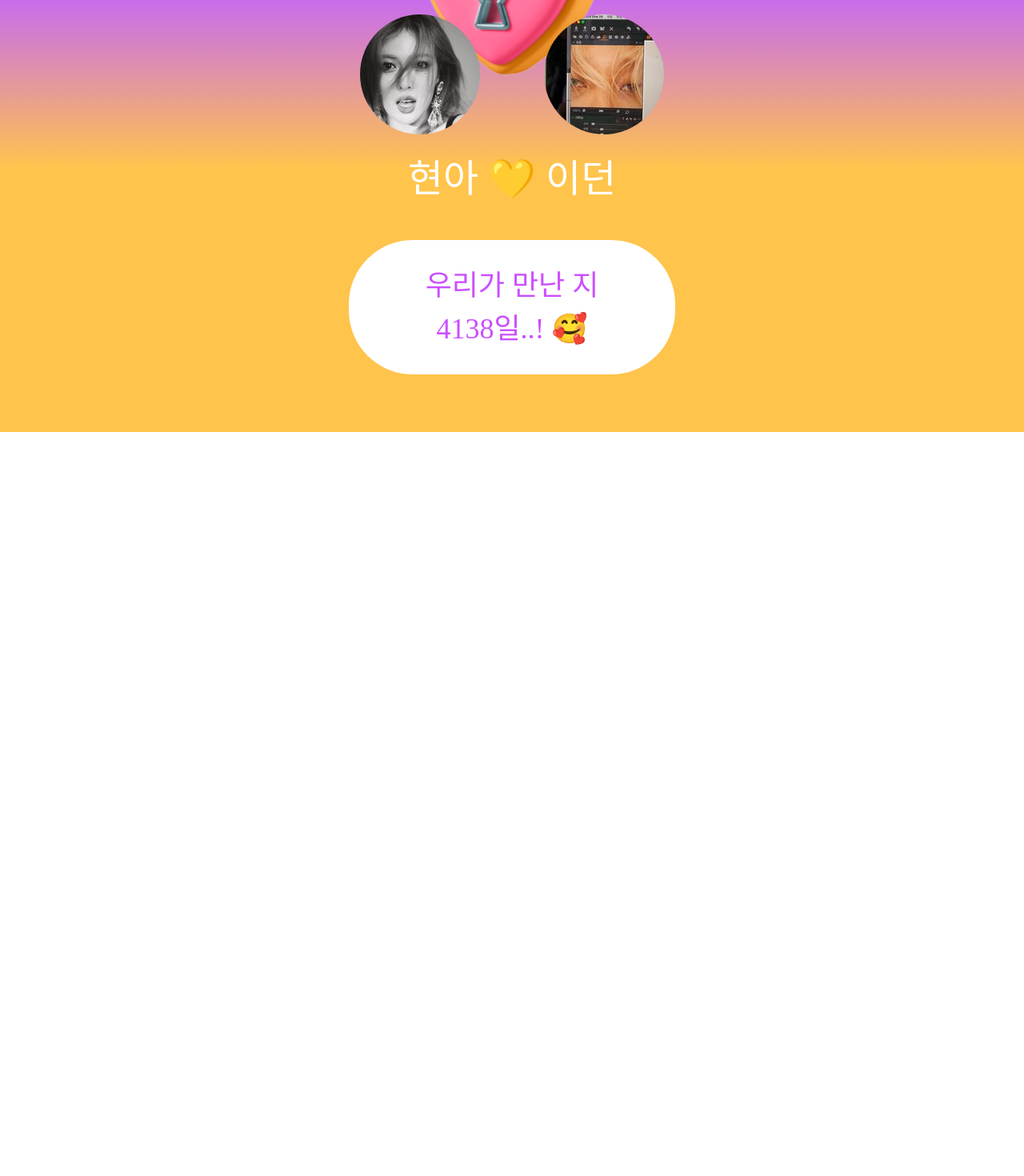
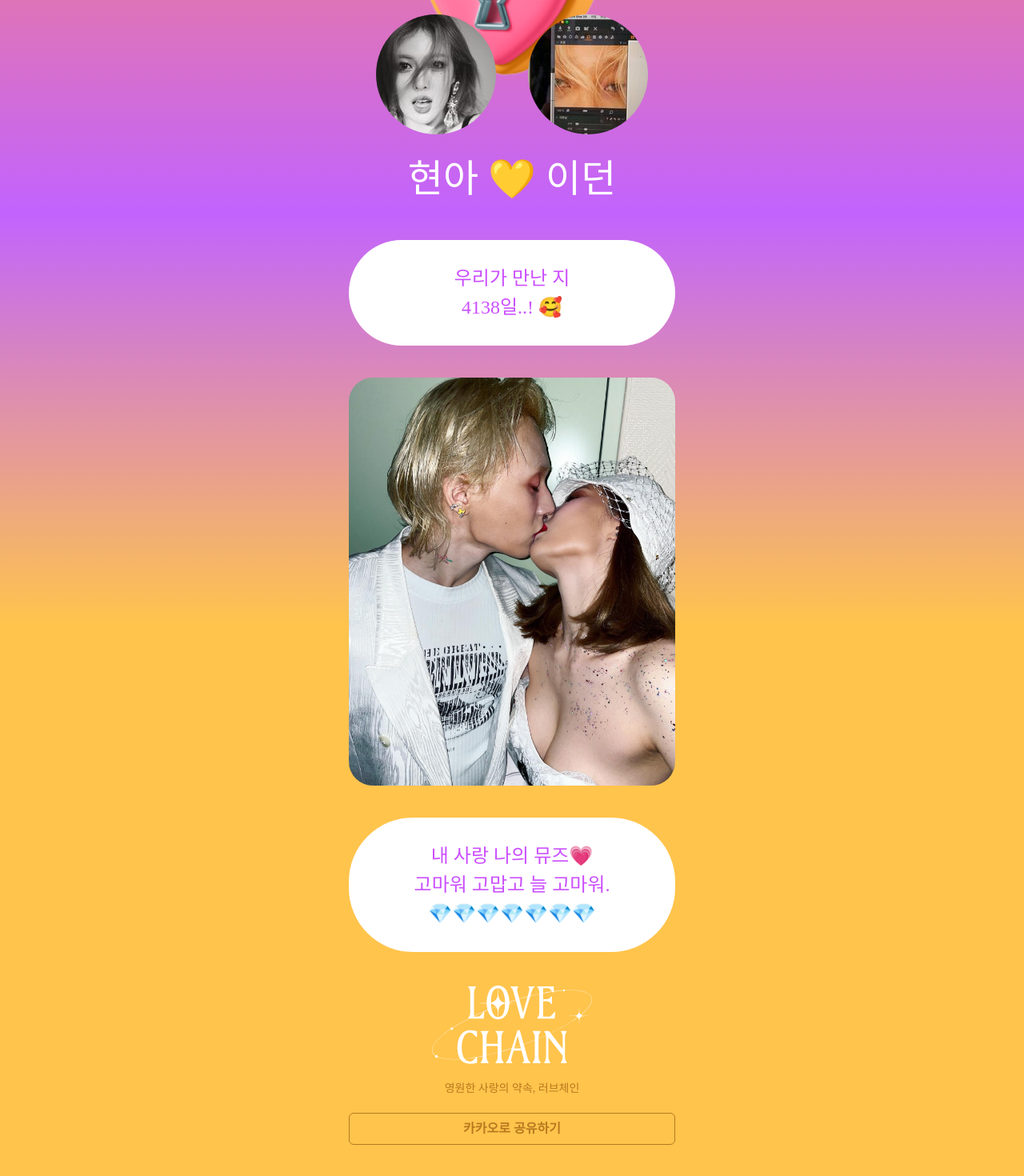
Before and after one commit to klaytn-love-chain/love-chain-client, a Next.js app: page /site/1 in a window 1280 px wide. Shown: the part 260-1730 px from the top of the page at 80% size. Before the commit the page ends 800 px from the top, so only its background shows below. Built offline with nearby package versions, Linux system fonts and the light colour scheme; a web font is replaced by a local one.

Commit message:
add microsite details

```diff
--- a/src/components/MicroSite.js
+++ b/src/components/MicroSite.js
@@ -1,22 +1,79 @@
 /* eslint-disable @next/next/no-img-element */
-import React from 'react';
+import React, { useEffect } from 'react';
+import Link from 'next/link';
+import { useRouter } from 'next/router';
 import styles from './MicroSite.module.scss';
-import { LOCK_OWNER_INFO as data } from '../constant'
+import { LOCK_OWNER_INFO as data, DOMAIN_URL, KAKAO_JS_KEY } from '../constant';
 import dayjs from 'dayjs';
+import { Button, Image } from '@chakra-ui/react';
+import { useScript } from "../hooks/useScript";
 
 function MicroSite() {
+	const router = useRouter();
+  const { tokenId } = router.query;
 	const now = dayjs();
 	const coupleDate = dayjs(data.options.date);
+	const status = useScript("https://developers.kakao.com/sdk/js/kakao.js");
+	const SHARE_URL = `${DOMAIN_URL}/${tokenId}`;
+
+	useEffect(() => {
+		if (status === "ready" && window.Kakao) {
+				// 중복 initialization 방지
+				if (!window.Kakao.isInitialized()) {
+						// 두번째 step 에서 가져온 javascript key 를 이용하여 initialize
+					window.Kakao.init(KAKAO_JS_KEY);
+					window.Kakao.Link.sendDefault({
+						objectType: "feed",
+							content: {
+								title: '영원한 사랑의 약속, 러브체인',
+								description: "내용!",
+								imageUrl: "https://love-chain.vercel.app/images/sample-lock.png",
+								link: {
+									mobileWebUrl: SHARE_URL,
+									androidExecParams: "test",
+								},
+							},
+							buttons: [
+								{
+									title: "웹으로 이동",
+									link: {
+										mobileWebUrl: SHARE_URL,
+									},
+								},
+							],
+					});
+				}
+		}
+	}, [SHARE_URL, status]);
+
+	const handleKakaoButton = () => {
+		window.Kakao.Link.sendScrap({
+				requestUrl: SHARE_URL,
+		});
+};
 
 	return (
 		<div className={styles.container}>
 			<img className={styles.lock_image} src="/images/sample-lock.png" alt="lock" />
 			<div className={styles.profile}>
-				<img className={styles.profile_one} src={data.profileImage.oneImage} alt="oneImage" />
-				<img className={styles.profile_two} src={data.profileImage.twoImage} alt="oneImage" />
+				<img className={styles.profile_one} src={data.profileImage.oneImage} alt="profile image" />
+				<img className={styles.profile_two} src={data.profileImage.twoImage} alt="profile image" />
 			</div>
 			<div className={styles.couple_name}>현아 💛️ 이던</div>
-			<div className={styles.date}>우리가 만난 지<br/>{`${now.diff(coupleDate, 'day')}일..! 🥰`}</div>
+			<div className={styles.text}>우리가 만난 지<br />{`${now.diff(coupleDate, 'day')}일..! 🥰`}</div>
+			<div className={styles.couple_image}>
+				<img src={data.options.coupleImage} alt="couple image" />
+			</div>
+			<div className={styles.text}>{data.options.oneLine}</div>
+			<div className={styles.util}>
+				<Link href="/">
+					<a>
+						<Image src="/images/logo.svg" alt="love-chain" width={200} height={100} />
+						<p className={styles.slogan}>영원한 사랑의 약속, 러브체인</p>
+					</a>
+				</Link>
+				<Button className={styles.button} colorScheme='yellow' variant='outline' isFullWidth onClick={handleKakaoButton}>카카오로 공유하기</Button>
+			</div>
 		</div>
 	);
 }
--- a/src/components/MicroSite.module.scss
+++ b/src/components/MicroSite.module.scss
@@ -25,7 +25,7 @@
 	border-radius: 50%;
 	position:relative;
 	top:-130px;
-	left: -40px;
+	left: -20px;
 }
 
 .profile_two {
@@ -34,7 +34,7 @@
 	border-radius: 50%;
 	position:relative;
 	top:-130px;
-	right: -40px;
+	right: -20px;
 }
 
 .couple_name {
@@ -43,12 +43,35 @@
 	color: #fff;
 }
 
-.date {
-	margin-top: 40px;
+.text {
+	margin: 40px 0;
 	width: 80%;
 	padding:30px;
 	border-radius: 80px;
 	background-color: #fff;
 	color: #CB4FFE;
-	font-size: 36px;
+	font-size: 24px;
+	white-space: pre-line;
 }
+
+.couple_image {
+	width: 80%;
+	border-radius: 30px;
+	overflow: hidden;
+}
+
+.util {
+	width: 80%;
+	margin-bottom: 60px;
+	display: flex;
+	flex-direction: column;
+	align-items: center;
+	color: #b7791f;
+	.button {
+		margin: 20px 0;
+	}
+	.slogan {
+		margin-top: 20px;
+		font-size: 14px;
+	}
+}
--- a/src/constant/index.js
+++ b/src/constant/index.js
@@ -1,3 +1,6 @@
+export const DOMAIN_URL = 'https://love-chain.vercel.app';
+export const KAKAO_JS_KEY = '4625c6b714cd4d29948eae59390200c7';
+
 export const LOCK_OWNER_INFO = {
   tokenId: '001',
   lockImage: '/images/sample-lock.png', // 자물쇠 이미지
@@ -8,8 +11,8 @@ export const LOCK_OWNER_INFO = {
   },
   options: {
     date: '2010-10-10',
-    oneLine: '내 사랑 나의 뮤즈💗',
-    coupleImage: 'https://scontent-gmp1-1.cdninstagram.com/v/t51.2885-15/e35/252917471_1844649855738962_6882883648626510129_n.jpg?_nc_ht=scontent-gmp1-1.cdninstagram.com&_nc_cat=102&_nc_ohc=sFY8R6IY5qgAX8jHfnB&edm=ALQROFkBAAAA&ccb=7-4&ig_cache_key=MjcwMDE5NDYyMjIwOTk1MzU1OA%3D%3D.2-ccb7-4&oh=00_AT88BGbJVk8OHfVL6U_T6DGJZOsv3ETyc-Ges2n06ywCng&oe=620F2F1E&_nc_sid=30a2ef', // 커플 이미지
+    oneLine: '내 사랑 나의 뮤즈💗 \n고마워 고맙고 늘 고마워. \n💎💎💎💎💎💎💎',
+    coupleImage: '/images/sample-coupleImage.jpeg', // 커플 이미지
     socialProfile: {
       oneInstagram: 'hyunah_aa',
       twoInstagram: 'hyojong_1994',
--- /dev/null
+++ b/src/hooks/useScript.js
@@ -0,0 +1,70 @@
+import { useState, useEffect } from "react";
+
+function useScript(src) {
+    // Keep track of script status ("idle", "loading", "ready", "error")
+    const [status, setStatus] = useState(src ? "loading" : "idle");
+
+    useEffect(
+        () => {
+            // Allow falsy src value if waiting on other data needed for
+            // constructing the script URL passed to this hook.
+            if (!src) {
+                setStatus("idle");
+                return;
+            }
+
+            // Fetch existing script element by src
+            // It may have been added by another intance of this hook
+            let script = document.querySelector(`script[src="${src}"]`);
+
+            if (!script) {
+                // Create script
+                script = document.createElement("script");
+                script.src = src;
+                script.async = true;
+                script.setAttribute("data-status", "loading");
+                // Add script to document body
+                document.body.appendChild(script);
+
+                // Store status in attribute on script
+                // This can be read by other instances of this hook
+                const setAttributeFromEvent = (event) => {
+                    script.setAttribute(
+                        "data-status",
+                        event.type === "load" ? "ready" : "error"
+                    );
+                };
+
+                script.addEventListener("load", setAttributeFromEvent);
+                script.addEventListener("error", setAttributeFromEvent);
+            } else {
+                // Grab existing script status from attribute and set to state.
+                setStatus(script.getAttribute("data-status"));
+            }
+
+            // Script event handler to update status in state
+            // Note: Even if the script already exists we still need to add
+            // event handlers to update the state for *this* hook instance.
+            const setStateFromEvent = (event) => {
+                setStatus(event.type === "load" ? "ready" : "error");
+            };
+
+            // Add event listeners
+            script.addEventListener("load", setStateFromEvent);
+            script.addEventListener("error", setStateFromEvent);
+
+            // Remove event listeners on cleanup
+            return () => {
+                if (script) {
+                    script.removeEventListener("load", setStateFromEvent);
+                    script.removeEventListener("error", setStateFromEvent);
+                }
+            };
+        },
+        [src] // Only re-run effect if script src changes
+    );
+
+    return status;
+}
+
+export { useScript };
```
Also changed, not shown: public/images/sample-coupleImage.jpeg (added).
